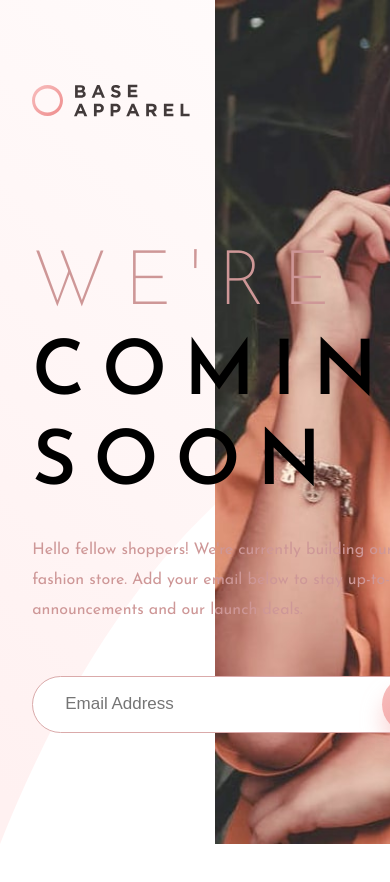
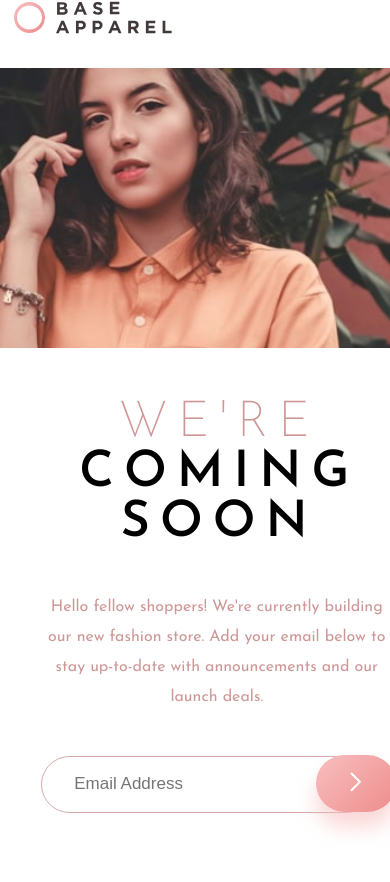
Before and after one commit to MarekMichalica/Coming-Soon-Page, a plain HTML site: page index.html in a window 390 px wide. Shown: the top 882 px of the page. Before the commit the page ends 844 px from the top, so only its background shows below. Drawn offline with Linux system fonts and the light colour scheme.

Commit message:
Final Version

```diff
--- a/style.css
+++ b/style.css
@@ -87,3 +87,64 @@ span{
     box-shadow: 0 15px 20px hsla(0, 79%, 85%, 0.589);
 
 }
+@media screen and (max-width: 1100px){
+    body{
+        overflow-x: hidden;
+    }
+    main{
+        display: grid;
+        grid-template-columns: 1fr;
+        grid-template-areas:
+        "a"
+        "b"
+        "c";
+    }
+    .logo{
+        grid-area: a;
+        display: block;
+        width: 100vw;
+        height: 90px;
+        line-height: 110px;
+        position: relative;
+        left: -37%;
+        top: -103%;
+
+    }
+    .right{
+        grid-area: b;
+        background-image: url(images/hero-mobile.jpg);
+        width: 100vw;
+        height: 280px;
+    }
+    .left{
+        grid-area: c;
+        background-image: none;
+        text-align: center;
+    }
+    .title{
+        font-size: 25px;
+        line-height: 50px;
+        letter-spacing: 10px;
+        position: relative;
+        top: -25%;
+        left: 7%;
+    }
+    .text{
+        position: relative;
+        top: -15%;
+        width: 340px;
+        left: 17%;
+    }
+    #input{
+        width: 300px;
+        position: relative;
+        margin-top: -9.5em;
+    }
+    .btn{
+        width: 80px;
+        position: absolute;
+        margin-top: -32.4%;
+        margin-left: -15%;
+    }
+
+}
```
